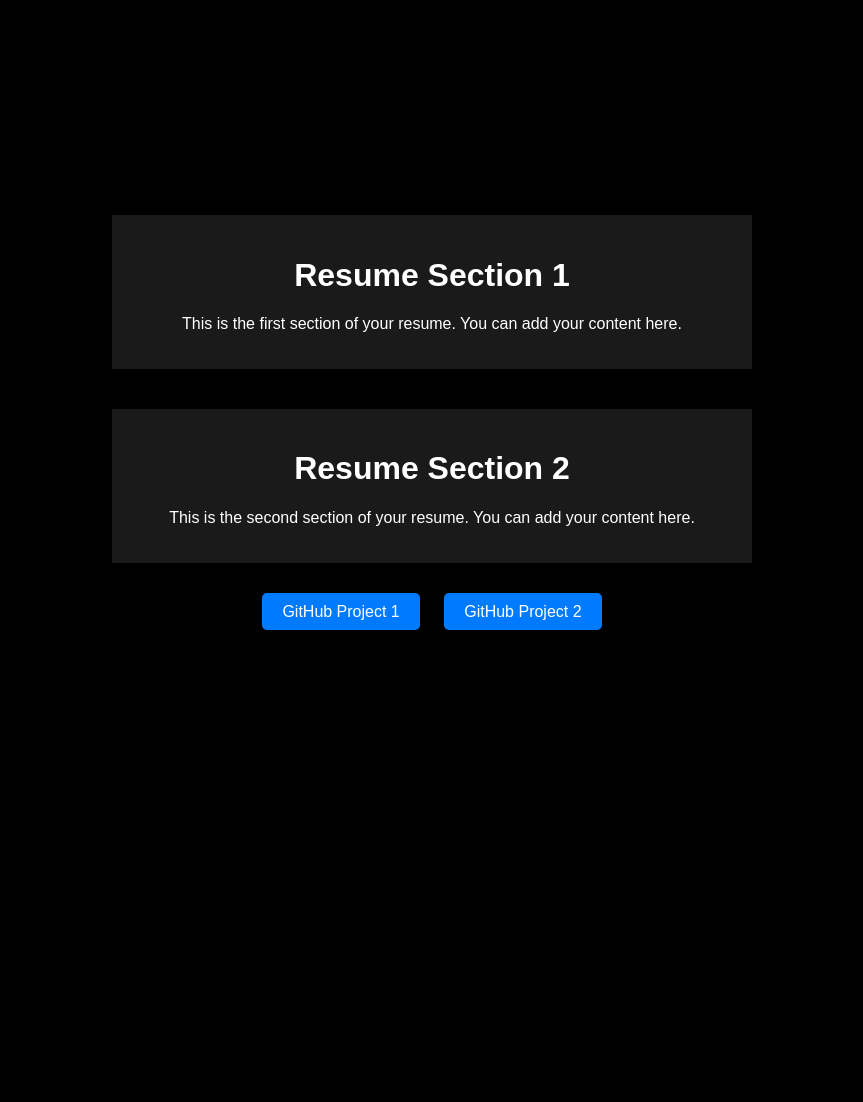
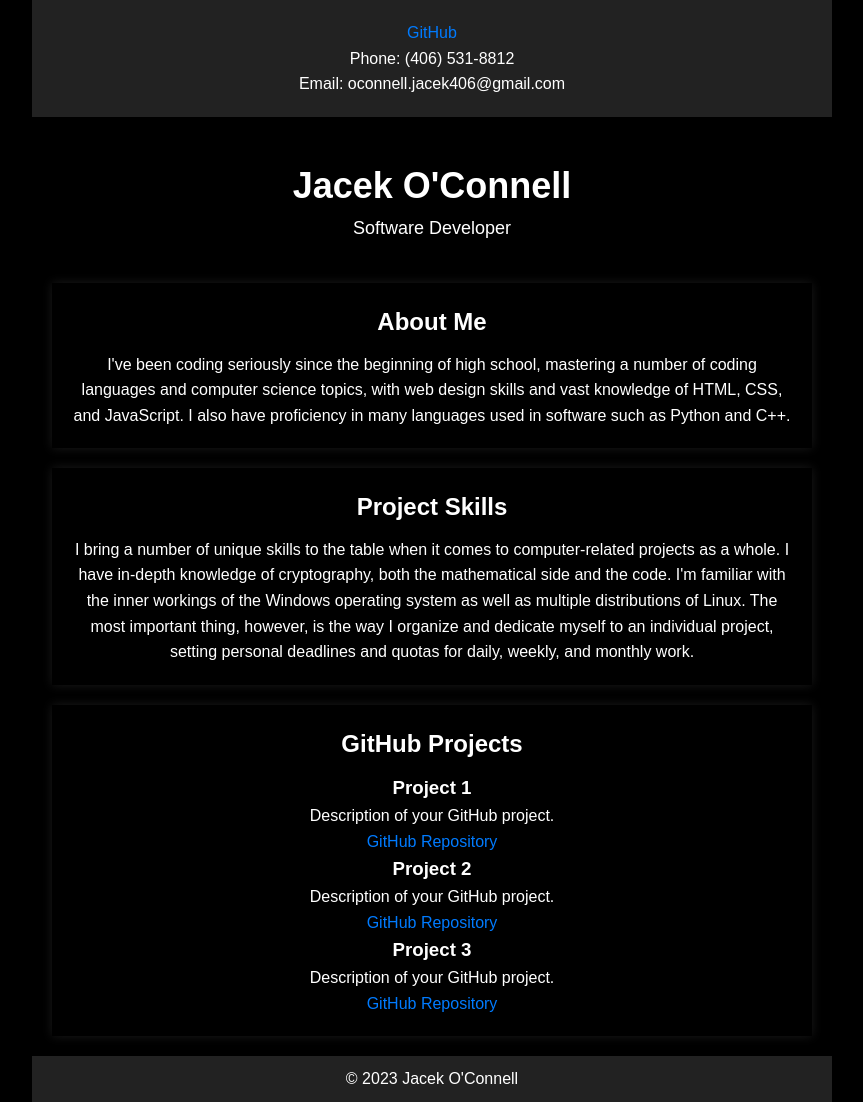
Before and after one commit to MTjacek/MTjaceik.github.io, a plain HTML site: page index.html in a window 1280 px wide. Shown: the whole page, without its empty margins (208-1071 px from the left). Before the commit the page ends 816 px from the top, so only its background shows below. Drawn offline with Linux system fonts and the light colour scheme.

Commit message:
adding css file

```diff
--- a/index.html
+++ b/index.html
@@ -3,83 +3,53 @@
 <head>
     <meta charset="UTF-8">
     <meta name="viewport" content="width=device-width, initial-scale=1.0">
-    <title>Your Resume</title>
-    <style>
-        body {
-            background-color: black;
-            color: white;
-            font-family: Arial, sans-serif;
-        }
-
-        .container {
-            width: 100%;
-            height: 100vh;
-            display: flex;
-            flex-direction: column;
-            align-items: center;
-            justify-content: center;
-            text-align: center;
-        }
-
-        .textbox {
-            width: 80%;
-            max-width: 600px;
-            margin: 20px auto;
-            padding: 20px;
-            background-color: rgba(255, 255, 255, 0.1);
-            border: none;
-            border-radius: 0;
-            box-shadow: none;
-            color: white;
-        }
-
-        .button-container {
-            margin-top: 20px;
-        }
-
-        .button {
-            background-color: #007bff;
-            color: white;
-            padding: 10px 20px;
-            text-decoration: none;
-            border-radius: 5px;
-            margin: 10px;
-        }
-    </style>
+    <title>Your Name - Resume</title>
+    <link rel="stylesheet" href="styles.css">
 </head>
 <body>
     <div class="container">
-        <div class="textbox">
-            <h1>Resume Section 1</h1>
-            <p>This is the first section of your resume. You can add your content here.</p>
+        <div class="contact-box">
+            <a href="https://github.com/MTjacek">GitHub</a>
+            <p>Phone: (406) 531-8812</p>
+            <p>Email: oconnell.jacek406@gmail.com</p>
         </div>
-        <div class="textbox">
-            <h1>Resume Section 2</h1>
-            <p>This is the second section of your resume. You can add your content here.</p>
-        </div>
-        <!-- Add more textboxes for additional sections -->
+        <header>
+            <h1>Jacek O'Connell</h1>
+            <p>Software Developer</p> <!-- Changed "software developer" to "Software Developer" -->
+        </header>
 
-        <div class="button-container">
-            <a class="button" href="https://github.com/yourgithubproject1">GitHub Project 1</a>
-            <a class="button" href="https://github.com/yourgithubproject2">GitHub Project 2</a>
-            <!-- Add more buttons for your GitHub projects -->
-        </div>
+        <section id="about">
+            <h2>About Me</h2>
+            <p>I've been coding seriously since the beginning of high school, mastering a number of coding languages and computer science topics, with web design skills and vast knowledge of HTML, CSS, and JavaScript. I also have proficiency in many languages used in software such as Python and C++.</p> <!-- Corrected spelling and grammar -->
+        </section>
+
+        <section id="experience">
+            <h2>Project Skills</h2>
+            <p>I bring a number of unique skills to the table when it comes to computer-related projects as a whole. I have in-depth knowledge of cryptography, both the mathematical side and the code. I'm familiar with the inner workings of the Windows operating system as well as multiple distributions of Linux. The most important thing, however, is the way I organize and dedicate myself to an individual project, setting personal deadlines and quotas for daily, weekly, and monthly work.</p> <!-- Corrected spelling and grammar -->
+        </section>
+
+        <section id="github-projects">
+            <h2>GitHub Projects</h2>
+            <div class="github-project">
+                <h3>Project 1</h3>
+                <p>Description of your GitHub project.</p>
+                <a href="https://github.com/yourusername/project1">GitHub Repository</a>
+            </div>
+            <div class="github-project">
+                <h3>Project 2</h3>
+                <p>Description of your GitHub project.</p>
+                <a href="https://github.com/yourusername/project2">GitHub Repository</a>
+            </div>
+            <div class="github-project">
+                <h3>Project 3</h3>
+                <p>Description of your GitHub project.</p>
+                <a href="https://github.com/yourusername/project3">GitHub Repository</a> <!-- Corrected the GitHub repository link for Project 3 -->
+            </div>
+        </section>
+
+        <footer>
+            <p>&copy; 2023 Jacek O'Connell</p>
+        </footer>
     </div>
-
-    <!-- JavaScript for scrolling -->
-    <script>
-        const textboxes = document.querySelectorAll('.textbox');
-        let currentTextboxIndex = 0;
-
-        function scrollToNextTextbox() {
-            currentTextboxIndex++;
-            if (currentTextboxIndex >= textboxes.length) {
-                currentTextboxIndex = 0;
-            }
-            textboxes[currentTextboxIndex].scrollIntoView({ behavior: 'smooth' });
-        }
-
-        setInterval(scrollToNextTextbox, 5000); // Change textboxes every 5 seconds (adjust as needed)
-    </script>
 </body>
 </html>
--- /dev/null
+++ b/styles.css
@@ -0,0 +1,65 @@
+/* Reset some default styles */
+body, h1, h2, h3, p {
+    margin: 0;
+    padding: 0;
+}
+
+body {
+    font-family: Arial, Helvetica, sans-serif;
+    background-color: #000;
+    color: #fff;
+    line-height: 1.6;
+}
+
+.container {
+    max-width: 800px;
+    margin: 0 auto;
+    text-align: center;
+}
+
+.contact-box {
+    background-color: #222;
+    padding: 20px;
+    margin-bottom: 20px;
+}
+
+header {
+    text-align: center;
+    padding: 20px;
+}
+
+header h1 {
+    font-size: 36px;
+}
+
+header p {
+    font-size: 18px;
+}
+
+section {
+    background-color: #000;
+    margin: 20px;
+    padding: 20px;
+    box-shadow: 0 0 10px rgba(255, 255, 255, 0.1);
+}
+
+h2 {
+    font-size: 24px;
+    margin-bottom: 10px;
+}
+
+.job, .education {
+    margin-bottom: 20px;
+}
+
+footer {
+    text-align: center;
+    padding: 10px;
+    background-color: #222;
+    color: #fff;
+}
+
+a {
+    color: #007BFF;
+    text-decoration: none;
+}
```
